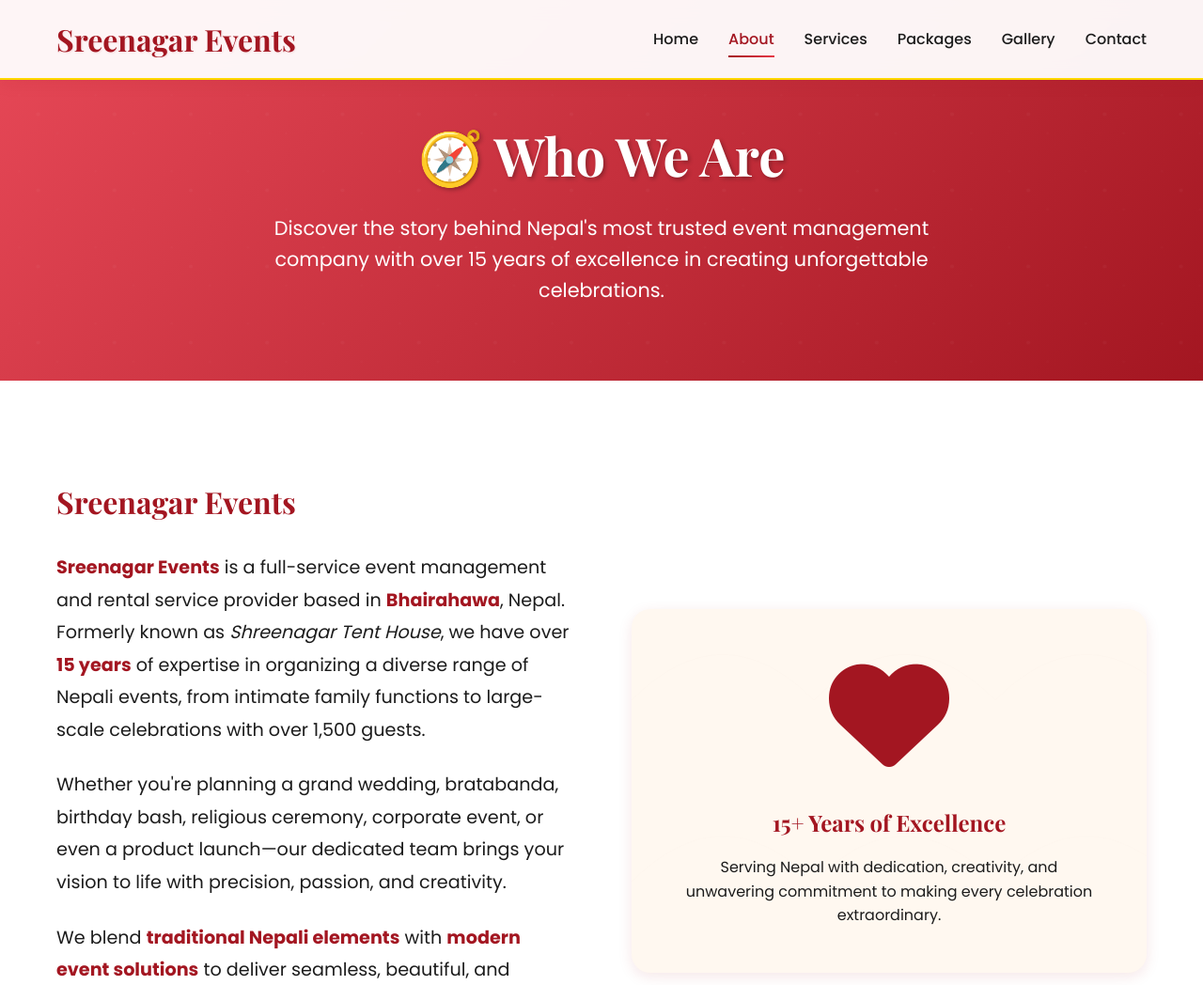
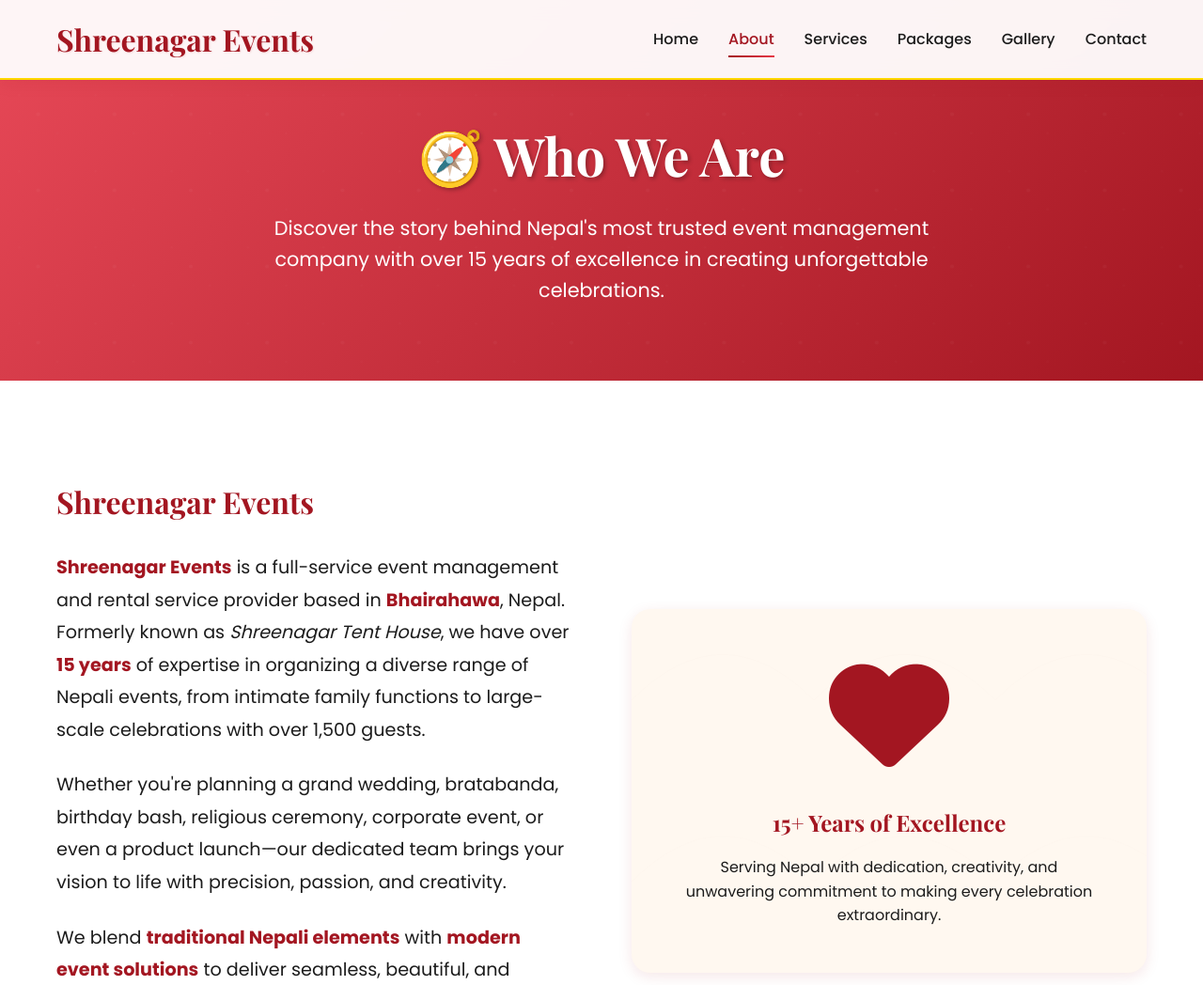
Before and after one commit to suecarjayeswal/shreenagartenthouse.github.io, a plain HTML site: page about.html in a window 1280 px wide. Shown: the top 1048 px of the page at 94% size. Drawn offline with nearby package versions, Linux system fonts and the light colour scheme.

Commit message:
name updated

```diff
--- a/about.html
+++ b/about.html
@@ -4,8 +4,8 @@
     <meta charset="UTF-8">
     <meta name="viewport" content="width=device-width, initial-scale=1.0">
     <meta http-equiv="X-UA-Compatible" content="ie=edge">
-    <title>About Us | Sreenagar Events - Nepal's Premier Event Management</title>
-    <meta name="description" content="Learn about Sreenagar Events - 15+ years of expertise in organizing diverse Nepali events from intimate family functions to grand celebrations.">
+    <title>About Us | Shreenagar Events - Nepal's Premier Event Management</title>
+    <meta name="description" content="Learn about Shreenagar Events - 15+ years of expertise in organizing diverse Nepali events from intimate family functions to grand celebrations.">
 
     <!-- Font Awesome for icons -->
     <link rel="stylesheet" href="https://cdnjs.cloudflare.com/ajax/libs/font-awesome/6.0.0/css/all.min.css">
@@ -571,7 +571,7 @@
     <nav class="navbar">
         <div class="container">
             <div class="nav-container">
-                <a href="index.html" class="logo">Sreenagar Events</a>
+                <a href="index.html" class="logo">Shreenagar Events</a>
                 <ul class="nav-menu" id="nav-menu">
                     <li><a href="index.html" class="nav-link">Home</a></li>
                     <li><a href="about.html" class="nav-link active">About</a></li>
@@ -604,8 +604,8 @@
         <div class="container">
             <div class="about-content">
                 <div class="about-text">
-                    <h3>Sreenagar Events</h3>
-                    <p><strong>Sreenagar Events</strong> is a full-service event management and rental service provider based in <strong>Bhairahawa</strong>, Nepal. Formerly known as <em>Shreenagar Tent House</em>, we have over <strong>15 years</strong> of expertise in organizing a diverse range of Nepali events, from intimate family functions to large-scale celebrations with over 1,500 guests.</p>
+                    <h3>Shreenagar Events</h3>
+                    <p><strong>Shreenagar Events</strong> is a full-service event management and rental service provider based in <strong>Bhairahawa</strong>, Nepal. Formerly known as <em>Shreenagar Tent House</em>, we have over <strong>15 years</strong> of expertise in organizing a diverse range of Nepali events, from intimate family functions to large-scale celebrations with over 1,500 guests.</p>
 
                     <p>Whether you're planning a grand wedding, bratabanda, birthday bash, religious ceremony, corporate event, or even a product launch—our dedicated team brings your vision to life with precision, passion, and creativity.</p>
 
@@ -681,7 +681,7 @@
                 <div class="vision-card">
                     <i class="fas fa-eye"></i>
                     <h3>Our Vision</h3>
-                    <p>To be Nepal's most reliable and innovative event brand, known for excellence in service, creativity, and customer satisfaction. We envision a future where Sreenagar Events is synonymous with extraordinary celebrations across Nepal.</p>
+                    <p>To be Nepal's most reliable and innovative event brand, known for excellence in service, creativity, and customer satisfaction. We envision a future where Shreenagar Events is synonymous with extraordinary celebrations across Nepal.</p>
                 </div>
             </div>
         </div>
@@ -692,7 +692,7 @@
         <div class="container">
             <div class="footer-content">
                 <div class="footer-section">
-                    <h3>Sreenagar Events</h3>
+                    <h3>Shreenagar Events</h3>
                     <p>Nepal's trusted event partner with 15+ years of experience. Making your moments grand with traditional Nepali elements and modern event solutions.</p>
                     <div class="social-links">
                         <a href="https://www.facebook.com/shreenagar.tent.house" class="social-link"><i class="fab fa-facebook-f"></i></a>
@@ -737,7 +737,7 @@
             </div>
 
             <div class="footer-bottom">
-                <p>&copy; 2025 Sreenagar Events. All Rights Reserved. | <a href="#">Privacy Policy</a> | <a href="#">Terms & Conditions</a></p>
+                <p>&copy; 2025 Shreenagar Events. All Rights Reserved. | <a href="#">Privacy Policy</a> | <a href="#">Terms & Conditions</a></p>
             </div>
         </div>
     </footer>
```
Also changed, not shown: contact.html (+5 -5 lines), gallery.html (+5 -5 lines), index.html (+8 -8 lines), packages.html (+4 -4 lines), services.html (+4 -4 lines).
